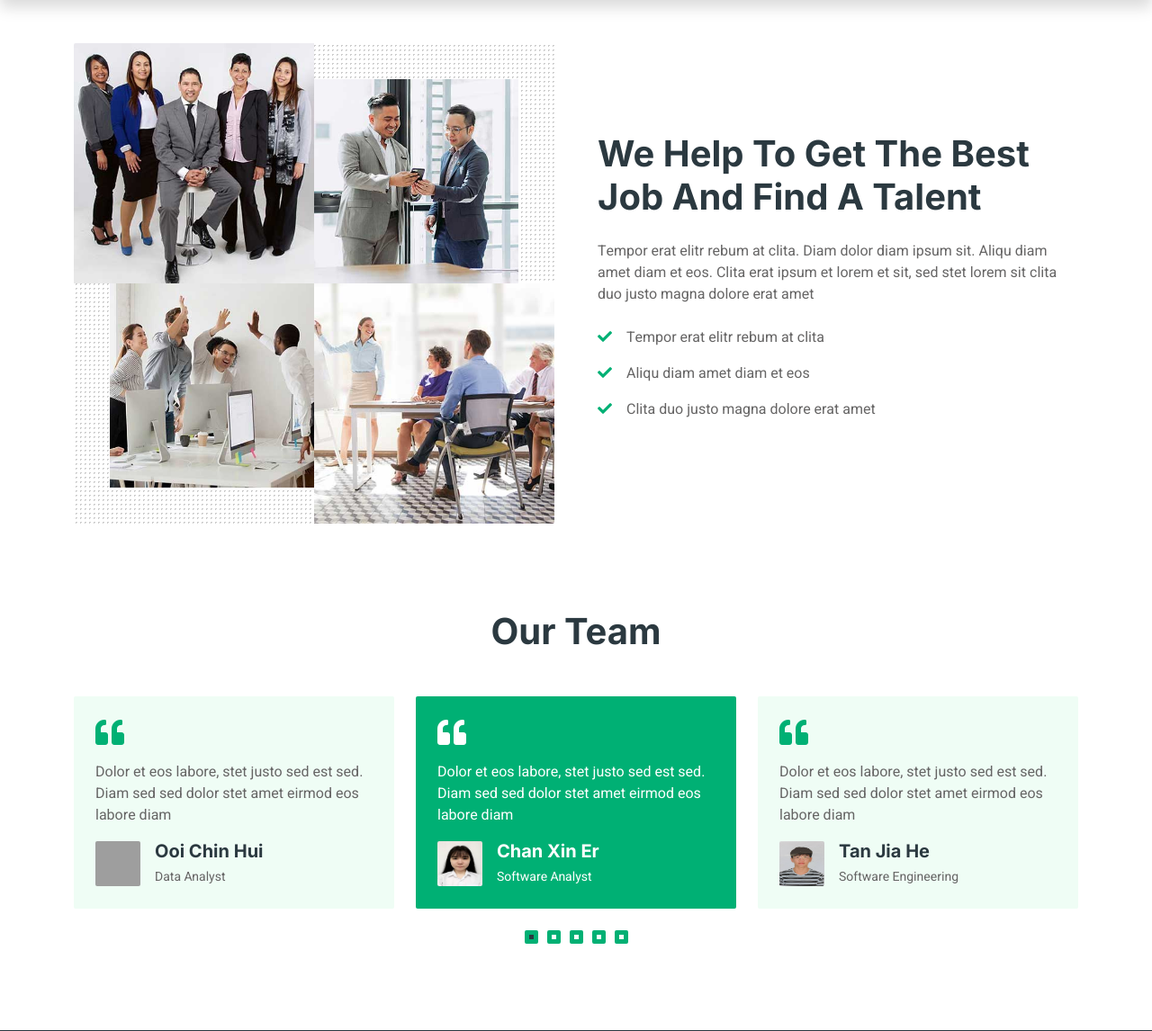
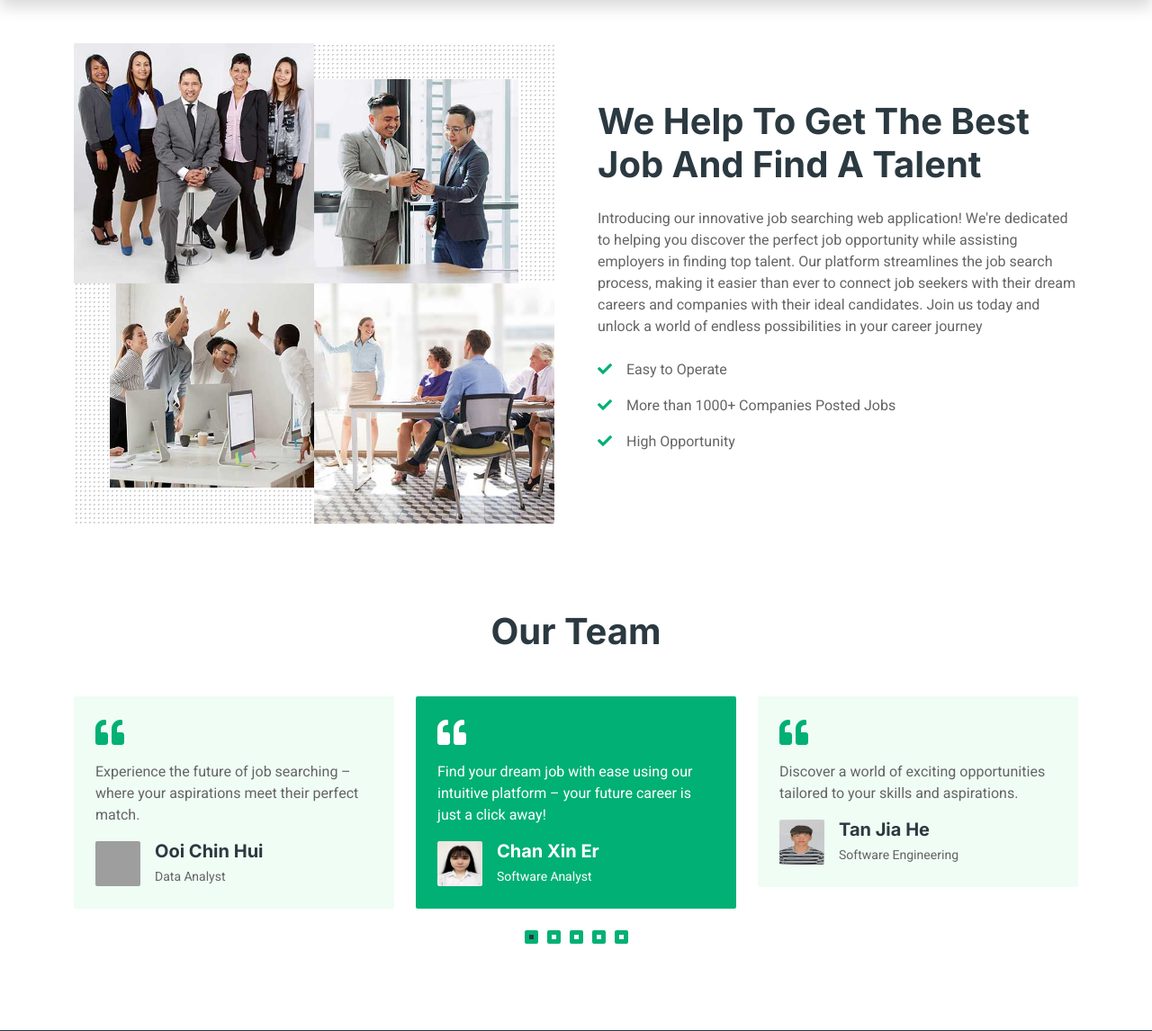
Before and after one commit to kfcuncle/cloud, a Flask app: page /aboutUs in a window 1280 px wide. Shown: the part 75-1221 px from the top of the page at 90% size. Run offline with Flask 3, Linux system fonts and the light colour scheme; the visitor is signed in with stand-in values (Sample User, id 1); some libraries are stand-ins or nearby versions; grey boxes are pictures that could not be loaded.

Commit message:
Update aboutUs.html

```diff
--- a/templates/aboutUs.html
+++ b/templates/aboutUs.html
@@ -25,12 +25,15 @@ About us
                     </div>
                     <div class="col-lg-6 wow fadeIn" data-wow-delay="0.5s">
                         <h1 class="mb-4">We Help To Get The Best Job And Find A Talent</h1>
-                        <p class="mb-4">Tempor erat elitr rebum at clita. Diam dolor diam ipsum sit. Aliqu diam amet
-                            diam et eos. Clita erat ipsum et lorem et sit, sed stet lorem sit clita duo justo magna
-                            dolore erat amet</p>
-                        <p><i class="fa fa-check text-primary me-3"></i>Tempor erat elitr rebum at clita</p>
-                        <p><i class="fa fa-check text-primary me-3"></i>Aliqu diam amet diam et eos</p>
-                        <p><i class="fa fa-check text-primary me-3"></i>Clita duo justo magna dolore erat amet</p>
+                        <p class="mb-4">Introducing our innovative job searching web application!
+                        We're dedicated to helping you discover the perfect job opportunity while
+                        assisting employers in finding top talent. Our platform streamlines the job
+                        search process, making it easier than ever to connect job seekers with their
+                        dream careers and companies with their ideal candidates. Join us today and unlock
+                        a world of endless possibilities in your career journey</p>
+                        <p><i class="fa fa-check text-primary me-3"></i>Easy to Operate</p>
+                        <p><i class="fa fa-check text-primary me-3"></i>More than 1000+ Companies Posted Jobs</p>
+                        <p><i class="fa fa-check text-primary me-3"></i>High Opportunity</p>
                     </div>
                 </div>
             </div>
@@ -45,8 +48,7 @@ About us
                 <div class="owl-carousel testimonial-carousel">
                     <div class="testimonial-item bg-light rounded p-4">
                         <i class="fa fa-quote-left fa-2x text-primary mb-3"></i>
-                        <p>Dolor et eos labore, stet justo sed est sed. Diam sed sed dolor stet amet eirmod eos labore
-                            diam</p>
+                        <p>Find your dream job with ease using our intuitive platform – your future career is just a click away!</p>
                         <div class="d-flex align-items-center">
                             <img class="img-fluid flex-shrink-0 rounded" src="static/img/profile-1.jpg"
                                 style="width: 50px; height: 50px;">
@@ -58,8 +60,7 @@ About us
                     </div>
                     <div class="testimonial-item bg-light rounded p-4">
                         <i class="fa fa-quote-left fa-2x text-primary mb-3"></i>
-                        <p>Dolor et eos labore, stet justo sed est sed. Diam sed sed dolor stet amet eirmod eos labore
-                            diam</p>
+                        <p>Discover a world of exciting opportunities tailored to your skills and aspirations.</p>
                         <div class="d-flex align-items-center">
                             <img class="img-fluid flex-shrink-0 rounded" src="static/img/profile-2.jpg"
                                 style="width: 50px; height: 50px;">
@@ -71,8 +72,7 @@ About us
                     </div>
                     <div class="testimonial-item bg-light rounded p-4">
                         <i class="fa fa-quote-left fa-2x text-primary mb-3"></i>
-                        <p>Dolor et eos labore, stet justo sed est sed. Diam sed sed dolor stet amet eirmod eos labore
-                            diam</p>
+                        <p>Unlock your potential and showcase your talent to top employers who are actively searching for candidates like you.</p>
                         <div class="d-flex align-items-center">
                             <img class="img-fluid flex-shrink-0 rounded" src="static/img/profile-3.jpg"
                                 style="width: 50px; height: 50px;">
@@ -84,8 +84,7 @@ About us
                     </div>
                     <div class="testimonial-item bg-light rounded p-4">
                         <i class="fa fa-quote-left fa-2x text-primary mb-3"></i>
-                        <p>Dolor et eos labore, stet justo sed est sed. Diam sed sed dolor stet amet eirmod eos labore
-                            diam</p>
+                        <p>Join a community of driven individuals and embark on a journey towards professional success.</p>
                         <div class="d-flex align-items-center">
                             <img class="img-fluid flex-shrink-0 rounded" src="static/img/profile-4.jpg"
                                 style="width: 50px; height: 50px;">
@@ -97,8 +96,7 @@ About us
                     </div>
                     <div class="testimonial-item bg-light rounded p-4">
                         <i class="fa fa-quote-left fa-2x text-primary mb-3"></i>
-                        <p>Dolor et eos labore, stet justo sed est sed. Diam sed sed dolor stet amet eirmod eos labore
-                            diam</p>
+                        <p>Experience the future of job searching – where your aspirations meet their perfect match.</p>
                         <div class="d-flex align-items-center">
                             <img class="img-fluid flex-shrink-0 rounded" src="static/img/profile-5.jpg"
                                 style="width: 50px; height: 50px;">
```
